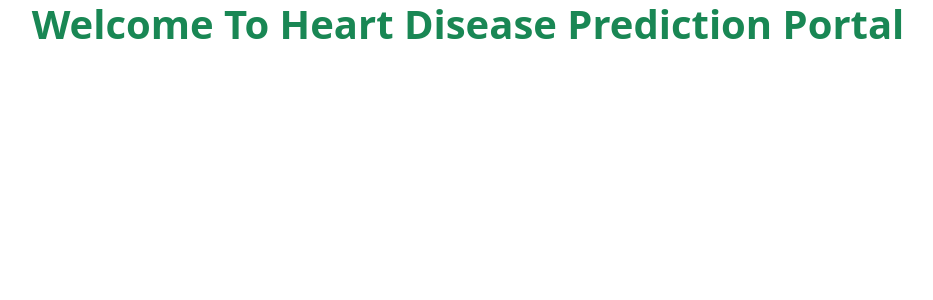
After one commit to Kobby-Jones/heart-disease-prediction, a Django app: page / in a window 1280 px wide. The commit adds this page. Shown: the top 300 px of the page, without its empty margins (172-1105 px from the left). Run offline with Django 4.2, Linux system fonts and the light colour scheme; some libraries are stand-ins or nearby versions.

Commit message:
Created _base and home template

```diff
--- a/config/config/urls.py
+++ b/config/config/urls.py
@@ -16,9 +16,10 @@ Including another URLconf
 """
 from django.contrib import admin
 from django.urls import path
-from heart_disease.views import user_inputs
+from heart_disease.views import user_inputs, home
 
 urlpatterns = [
     path('admin/', admin.site.urls),
     path('input/', user_inputs, name='user-input'),
+    path('', home),
 ]
--- a/config/heart_disease/templates/input_data.html
+++ b/config/heart_disease/templates/heart_disease/_base.html
@@ -10,14 +10,9 @@
     <title>Heart Disease Prediction</title>
 </head>
 <body>
-    <h1 class='text-center'>Input The Data for Heart Disease Prediction</h1>
-    <div class="container">
-        <form action="" method="post" class = "card p-3 space-between">
-         {% csrf_token %}
-         {{ form|crispy }}
-         <button type ='submit' class='btn btn-primary'>Predict</button>
-    </form>
-    </div>
+    {% block content %}
+
+   {% endblock content %}
 
     <script src="https://cdn.jsdelivr.net/npm/bootstrap@5.3.2/dist/js/bootstrap.bundle.min.js" integrity="sha384-C6RzsynM9kWDrMNeT87bh95OGNyZPhcTNXj1NW7RuBCsyN/o0jlpcV8Qyq46cDfL" crossorigin="anonymous"></script>
 </body>
--- /dev/null
+++ b/config/heart_disease/templates/heart_disease/index.html
@@ -0,0 +1,5 @@
+{% extends "heart_disease/_base.html" %}
+
+{% block content %}
+    <h1 class="text-center fw-bolder text-success">Welcome To Heart Disease Prediction Portal</h1>
+{% endblock content %}
--- a/config/heart_disease/views.py
+++ b/config/heart_disease/views.py
@@ -3,6 +3,9 @@ from .models import HeartDiseasePrediction
 from .forms import HeartDiseasePredictionForm
 
 # Create your views here.
+
+def home(request):
+    return render(request, 'heart_disease/index.html')
 
 def user_inputs(request):
     if request.method == 'POST':
@@ -14,4 +17,4 @@ def user_inputs(request):
 
     else:
         form = HeartDiseasePredictionForm()
-    return render(request, 'input_data.html', {'form': form})
+    return render(request, 'heart_disease/input_data.html', {'form': form})
```
Also changed, not shown: config/heart_disease/templates/heart_disease/input_data.html (added, +15 -0 lines).
